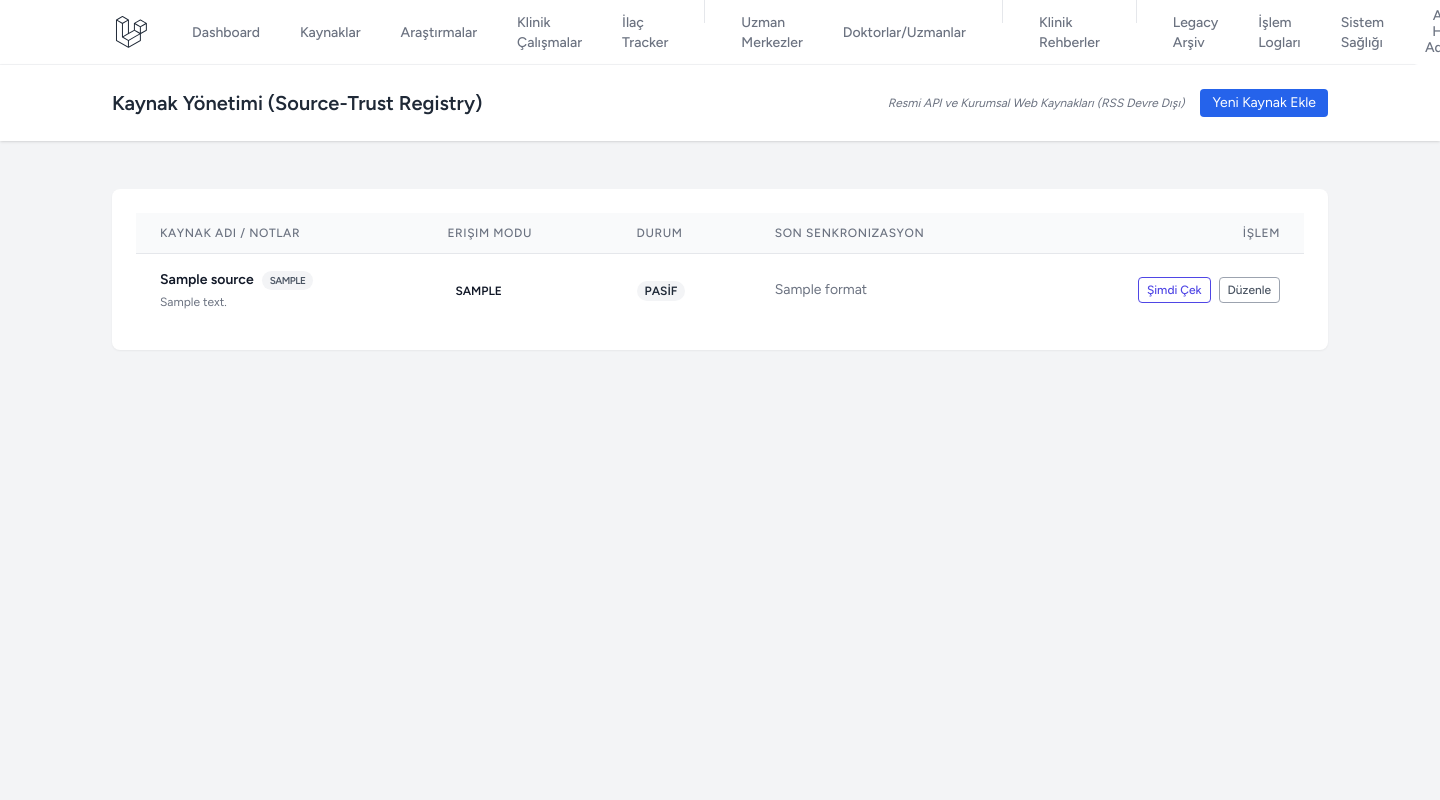
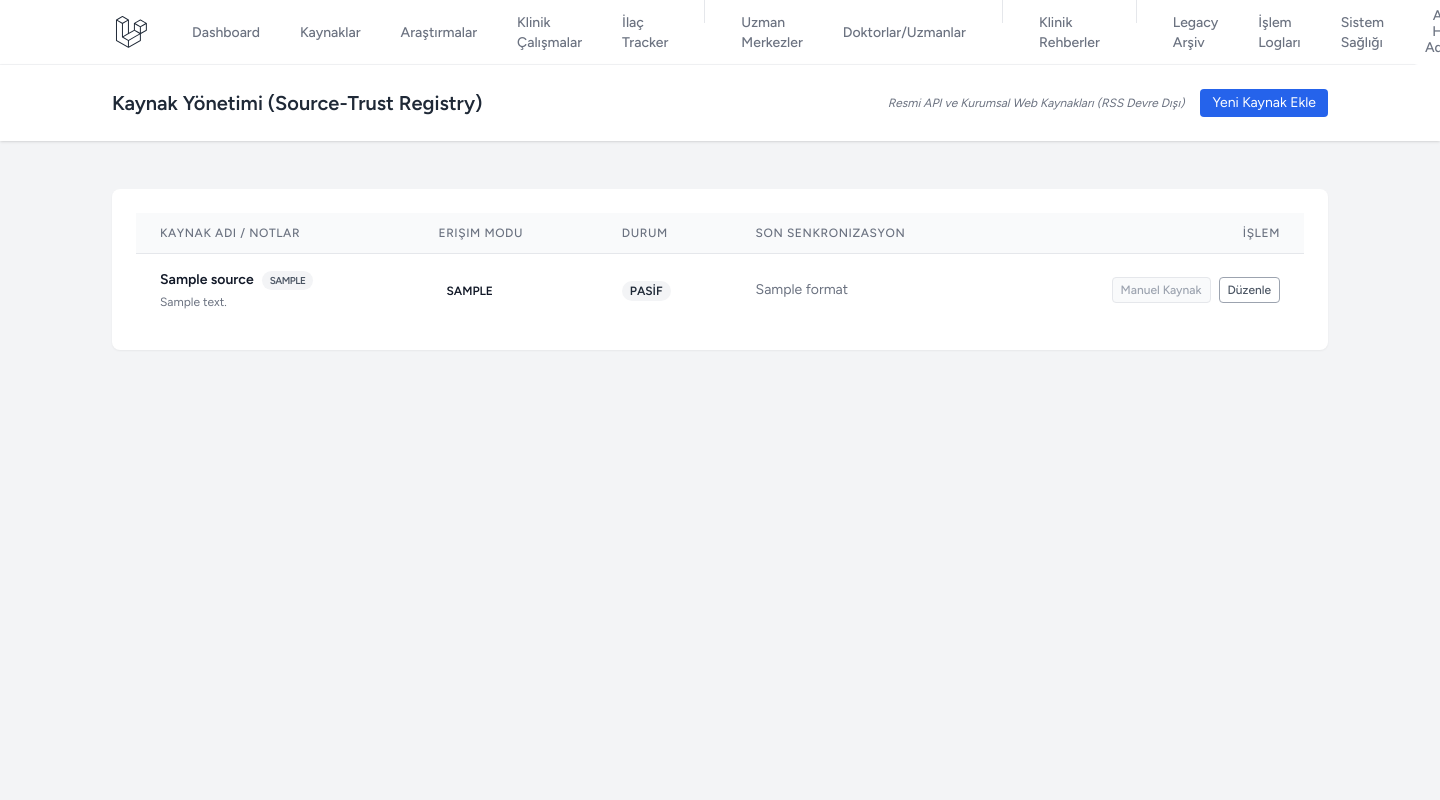
Before and after one commit to tokmakhead/alshub, a Laravel app: template resources/views/admin/sources/index.blade.php in a window 1440 px wide; the page is wider, and only the part inside the window is pictured. Run offline with Laravel 12, Linux system fonts and the light colour scheme; a user stored in the database is signed in; data comes from the database, SQL or seed files in the repository; tables that the repository leaves empty hold one stand-in row (values such as "Sample post"); the template is opened without the code that fills it: most values are stand-ins (such as "Sample title", 1, 10 or a date in 2020); style sheets or scripts are compiled from the project's sources; some libraries are stand-ins or nearby versions.

Commit message:
Admin: Disabled fetch button for unimplemented manual sources

```diff
--- a/resources/views/admin/sources/index.blade.php
+++ b/resources/views/admin/sources/index.blade.php
@@ -56,10 +56,20 @@
                                     </td>
                                     <td class="px-6 py-4 text-sm font-medium text-right">
                                         <div class="flex justify-end gap-2">
+                                            @php
+                                                $automatedSources = ['PubMed', 'ClinicalTrials.gov', 'OpenFDA'];
+                                                $isAutomated = in_array($source->source_name, $automatedSources);
+                                            @endphp
                                             @if($source->source_mode != 'manual')
-                                                <button onclick="fetchSource({{ $source->id }})" class="text-indigo-600 hover:text-indigo-900 border border-indigo-600 px-2 py-1 rounded text-xs transition duration-150 ease-in-out">
-                                                    Şimdi Çek
-                                                </button>
+                                                @if($isAutomated)
+                                                    <button onclick="fetchSource({{ $source->id }})" class="text-indigo-600 hover:text-indigo-900 border border-indigo-600 px-2 py-1 rounded text-xs transition duration-150 ease-in-out font-bold">
+                                                        Şimdi Çek
+                                                    </button>
+                                                @else
+                                                    <button disabled title="Bu kurum için aktif bir API robotu kodlanmamıştır. Sağlık içeriklerini manuel eklerken 'Kimlik/Etiket' (Source Reference) olarak kullanılır." class="text-gray-400 bg-gray-50 border border-gray-200 px-2 py-1 rounded text-xs cursor-not-allowed">
+                                                        Manuel Kaynak
+                                                    </button>
+                                                @endif
                                             @endif
                                             <a href="{{ route('admin.sources.edit', $source->id) }}" class="text-gray-600 hover:text-gray-900 border border-gray-400 px-2 py-1 rounded text-xs transition duration-150 ease-in-out">
                                                 Düzenle
```
